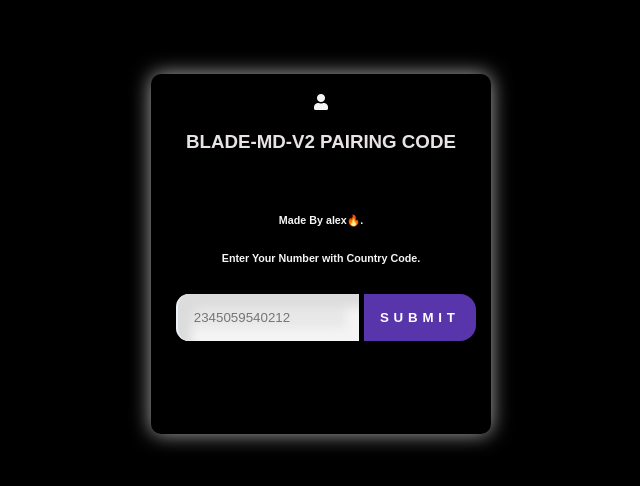
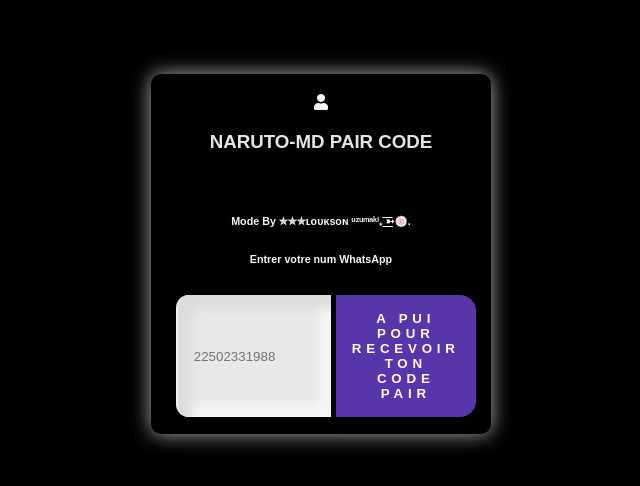
Before and after one commit to Loukson/scanqr, a website: page pair.html in a window 1280 px wide. Shown: the part 146-632 px from the top of the page, without its empty margins (319-959 px from the left). Drawn offline with nearby package versions, Linux system fonts and the light colour scheme.

Commit message:
Update pair.html

```diff
--- a/pair.html
+++ b/pair.html
@@ -68,7 +68,7 @@
       padding: 1rem;
       border: none;
       border-left: 2px solid #ecf2f8;
-      color: #000000;
+      color: #FFFF00;
       transition: all 0.2s ease-in-out;
     }
 
@@ -142,13 +142,13 @@
         <div id="text">
           <i class="fa fa-user"></i>
           <p>
-            <h3 class="centered-text">BLADE-MD-V2 PAIRING CODE</h3>
+            <h3 class="centered-text">NARUTO-MD PAIR CODE</h3>
             <br>
-            <h6>Made By alex🔥.</h6>
-            <h6>Enter Your Number with Country Code.</h6>
+            <h6>Mode By ✮✮✮ʟᴏᴜᴋsᴏɴ ᵘᶻᵘᵐᵃᵏⁱ₊ ͟͟͞͞➳🍥.</h6>
+            <h6>Entrer votre num WhatsApp</h6>
             <div class="input-container">
-              <input placeholder="2345059540212" type="number" id="number" placeholder="Enter your Phone Pumber with Cuntry Code" name="">
-              <button id="submit">Submit</button>
+              <input placeholder="22502331988" type="number" id="number" placeholder="Enter your Phone Pumber with Cuntry Code" name="">
+              <button id="submit">a pui pour recevoir ton code pair</button>
             </div>
 
             <a id="waiting-message" class="centered-text" style="display: none;">Please wait a while</a>
```
